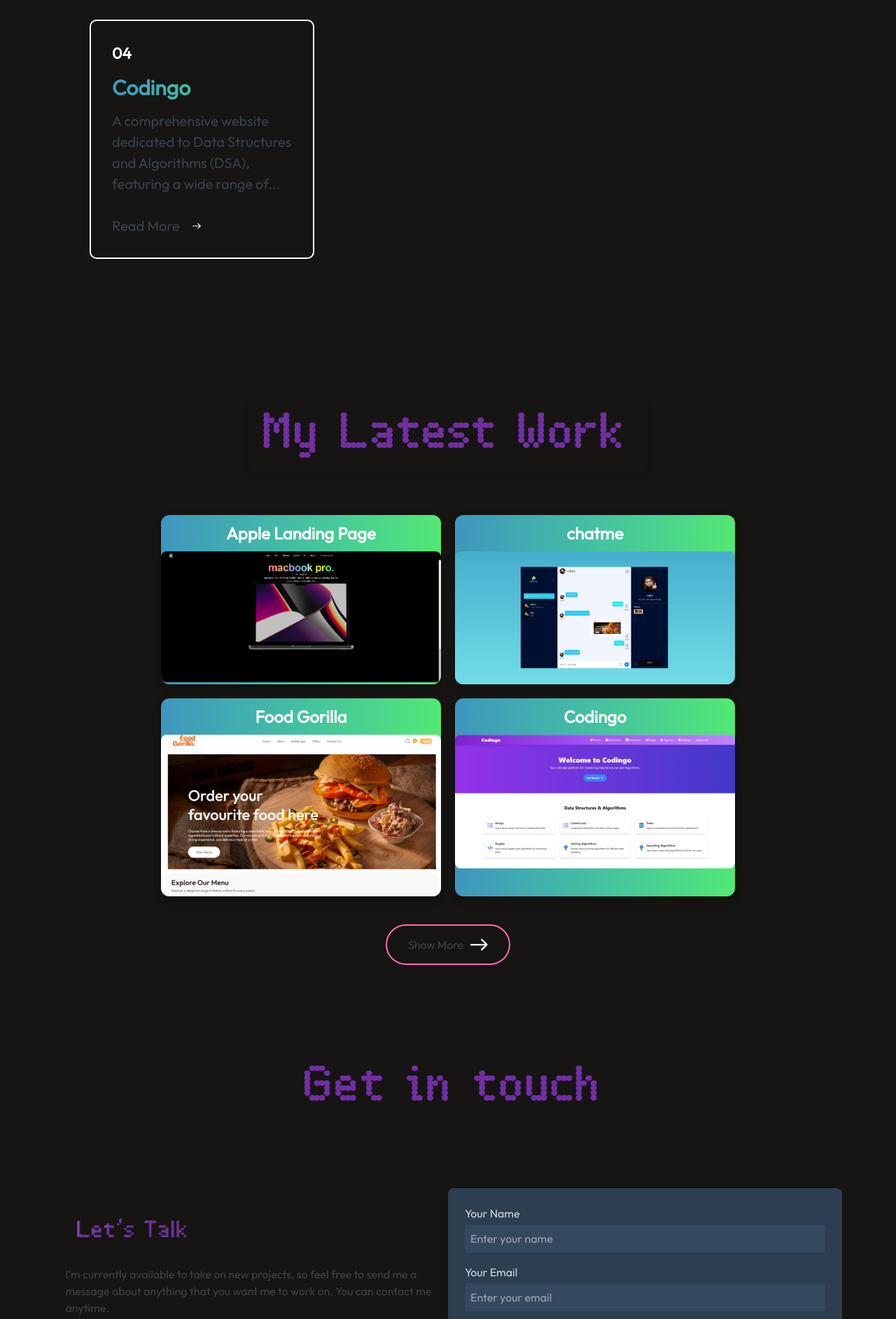
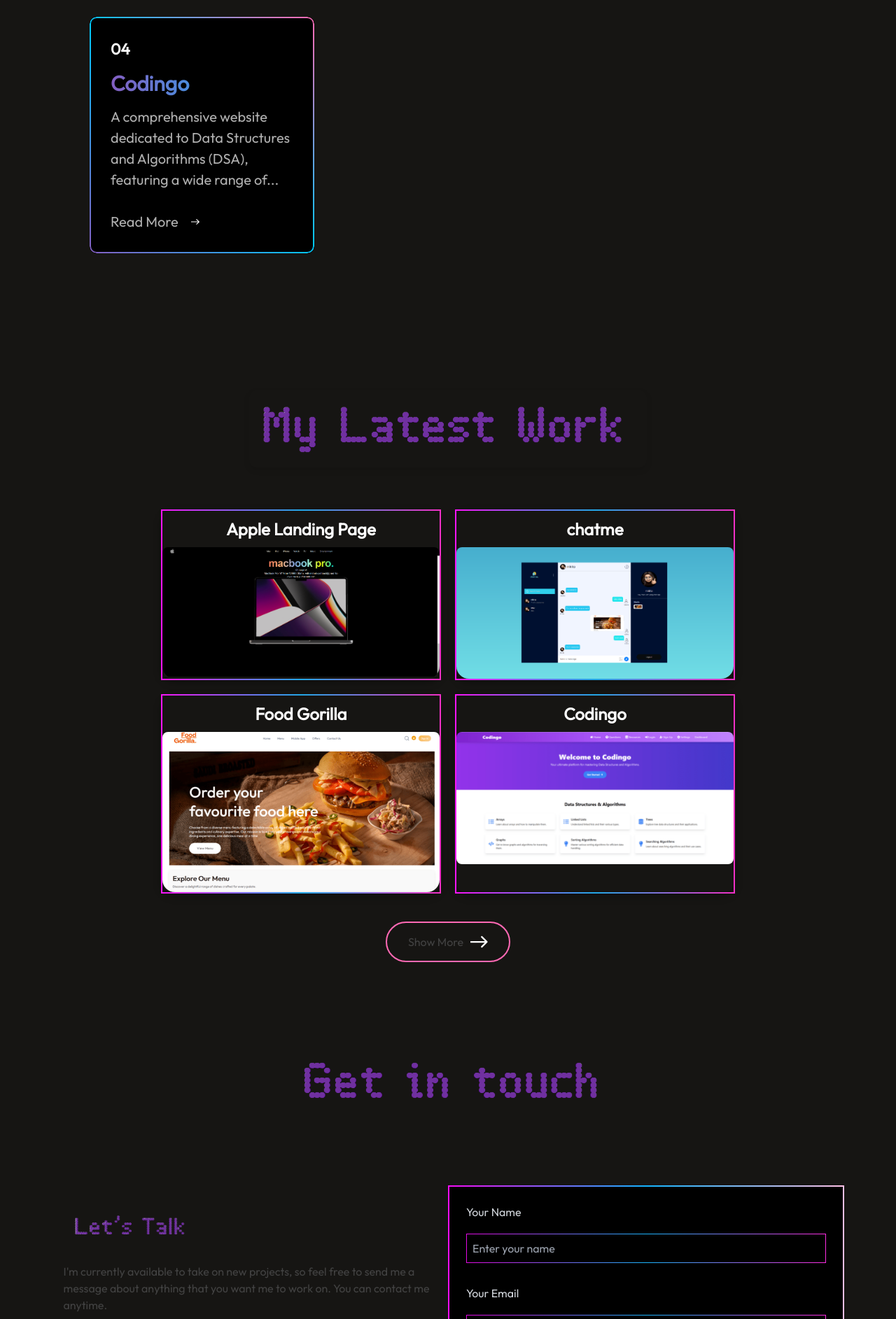
Before and after one commit to ShivamShashank11/portfolio, a React (Vite) app: page / in a window 1280 px wide. Shown: the part 3315-5200 px from the top of the page at 70% size. Built offline with nearby package versions, Linux system fonts and the light colour scheme.

Commit message:
fix bugs

```diff
--- a/src/Components/Contact/Contact.css
+++ b/src/Components/Contact/Contact.css
@@ -18,6 +18,11 @@
   gap: 15px;
   box-sizing: border-box;
   padding: 10px;
+  background-color: black; /* Set form background to black */
+  color: white; /* Set text color to white */
+  border: 2px solid transparent; /* Thin border */
+  border-image: linear-gradient(to right, rgb(245, 12, 245), rgb(19, 180, 255), rgb(255, 192, 229)); /* Gradient border */
+  border-image-slice: 1; /* Apply the gradient to the entire border */
 }
 
 /* Form Group */
@@ -33,6 +38,11 @@
   width: 100%;
   padding: 10px;
   box-sizing: border-box;
+  border: 1px solid transparent; /* Thin border */
+  background-color: black; /* Set background to black */
+  color: white; /* Set text color to white */
+  border-image: linear-gradient(to right, rgb(228, 9, 228), rgb(27, 182, 253), rgb(255, 45, 227)); /* Gradient border for input/textarea */
+  border-image-slice: 1; /* Apply the gradient border */
 }
 
 /* Responsive Button */
--- a/src/Components/Contact/Contact.jsx
+++ b/src/Components/Contact/Contact.jsx
@@ -74,8 +74,7 @@
         </div>
         <form
           onSubmit={onSubmit}
-          className="contact-right w-full lg:w-1/2 p-6 rounded-lg shadow-lg"
-          style={{ backgroundColor: "#2c3e50" }} // Explicitly setting the form background color
+          className="contact-form w-full lg:w-1/2 p-6 rounded-lg"
         >
           <label htmlFor="name" className="block mb-1 text-gray-300">
             Your Name
@@ -87,11 +86,6 @@
             id="name"
             required
             className="w-full p-2 rounded mb-4"
-            style={{
-              backgroundColor: "#34495e", // Input background color
-              borderColor: "#34495e", // Border color to match the background
-              color: "#ecf0f1", // Light gray text color
-            }}
           />
           <label htmlFor="email" className="block mb-1 text-gray-300">
             Your Email
@@ -103,11 +97,6 @@
             id="email"
             required
             className="w-full p-2 rounded mb-4"
-            style={{
-              backgroundColor: "#34495e",
-              borderColor: "#34495e",
-              color: "#ecf0f1",
-            }}
           />
           <label htmlFor="message" className="block mb-1 text-gray-300">
             Write your message here
@@ -119,19 +108,16 @@
             placeholder="Enter your message"
             required
             className="w-full p-2 rounded mb-4"
-            style={{
-              backgroundColor: "#34495e",
-              borderColor: "#34495e",
-              color: "#ecf0f1",
-            }}
           ></textarea>
           <button
             className="ui-btn text-white px-4 py-2 rounded"
             style={{
-              backgroundColor: "#16a085", // Button background color
+              backgroundColor: "black", // Button background color is black
+              border: "2px solid", // Border with solid style
+              borderImage: "linear-gradient(to right, purple, blue, pink) 1", // Gradient border
             }}
-            onMouseOver={(e) => (e.target.style.backgroundColor = "#1abc9c")} // Hover effect
-            onMouseOut={(e) => (e.target.style.backgroundColor = "#16a085")} // Reset after hover
+            onMouseOver={(e) => (e.target.style.backgroundColor = "#333")} // Hover effect
+            onMouseOut={(e) => (e.target.style.backgroundColor = "black")} // Reset after hover
           >
             <span>Submit</span>
           </button>
--- a/src/Components/Footer/Footer.css
+++ b/src/Components/Footer/Footer.css
@@ -5,6 +5,13 @@
   display: flex;
   flex-direction: column;
   gap: 25px;
+}
+
+.footer-line {
+  height: 2px; /* Adjust thickness here if needed */
+  background: linear-gradient(90deg, #845EC2, #00C9FF, #FF69B4);
+  margin: 20px 0;
+  border: none;
 }
 
 .footer-name {
--- a/src/Components/Footer/Footer.jsx
+++ b/src/Components/Footer/Footer.jsx
@@ -1,4 +1,3 @@
-// eslint-disable-next-line no-unused-vars
 import React from "react";
 import pic from "../../assets/pic.png"; // Import your pic.png image
 import "./Footer.css";
@@ -16,7 +15,7 @@
           </p>
         </div>
       </div>
-      <hr />
+      <div className="footer-line" /> {/* New Gradient Line */}
       <div className="footer-bottom">
         <p className="footer-bottom-left">
           © 2024 Shivam Shashank. All rights reserved.
--- a/src/Components/MyWork/MyWork.css
+++ b/src/Components/MyWork/MyWork.css
@@ -6,7 +6,7 @@
   justify-content: center;
   gap: 40px; /* Space between sections */
   padding: 1rem;
-  background: transparent;
+  background: transparent; /* No background */
 }
 
 .title-box {
@@ -15,7 +15,9 @@
 
 .title-box h1 {
   font-size: 2.5rem; /* Title size */
-  color: #ffffff;
+  background: linear-gradient(to right, #22A7F0, #F320C6); /* Blue to Pink gradient */
+  -webkit-background-clip: text;
+  color: transparent;
   margin-bottom: 0.5rem;
   font-weight: 700;
 }
@@ -36,19 +38,23 @@
 }
 
 .work-item {
-  border-radius: 12px;
+  border-radius: 20px; /* Slightly curved border for a modern look */
   overflow: hidden;
   width: 100%;
   max-width: 400px; /* Limit max width for larger screens */
   height: auto; /* Maintain aspect ratio */
-  background: linear-gradient(to right, color(display-p3 34% 58% 73%), color(display-p3 50% 90% 50%)); /* New gradient */
+  border: 2px solid transparent; /* Thin border */
+  background-clip: content-box; /* Ensures the background doesn't cover the border */
+  background-color: transparent; /* No background color */
+  border-image: linear-gradient(to right, rgb(247, 20, 247), rgb(34, 167, 230), rgb(240, 48, 198)) 1; /* Apply gradient to the border */
   box-shadow: 0 4px 12px rgba(0, 0, 0, 0.3);
-  transition: transform 0.3s ease, box-shadow 0.3s ease;
+  transition: transform 0.3s ease, box-shadow 0.3s ease, border-radius 0.3s ease;
 }
 
 .work-item:hover {
   transform: scale(1.05);
   box-shadow: 0 8px 20px rgba(0, 0, 0, 0.4);
+  border-radius: 22px; /* Slightly more rounded on hover */
 }
 
 .work-item h2 {
@@ -66,7 +72,7 @@
   max-height: 100%; /* Ensure it doesn't exceed the container */
   object-fit: contain; /* Prevent cropping */
   display: block;
-  border-radius: 8px;
+  border-radius: 8px; /* Slight curve for the image/video */
 }
 
 /* Show More Button */
@@ -131,6 +137,7 @@
   box-shadow: 0 4px 8px rgba(0, 0, 0, 0.1);
 }
 
+/* Responsive Styles */
 @media (max-width: 1024px) {
   .title-box h1 {
     font-size: 2rem;
--- a/src/Components/Navbar/Navbar.jsx
+++ b/src/Components/Navbar/Navbar.jsx
@@ -71,7 +71,7 @@
       </ul>
       <div className="icons-right">
         <a
-          href="https://linkedin.com/in/shivamshashank961"
+          href="https://linkedin.com/in/shivam-shashank-616957213"
           target="_blank"
           rel="noopener noreferrer"
           className="linkedin-icon"
--- a/src/Components/Services/Services.css
+++ b/src/Components/Services/Services.css
@@ -14,9 +14,33 @@
     gap: 10px;
     padding: 30px;
     border-radius: 10px;
-    border: 2px solid white;
+    background-color: #000; /* Set the background color to black */
+    position: relative;
+    overflow: hidden;
+    cursor: pointer;
+    transition: transform 0.4s;
+}
+
+/* Gradient border effect */
+.services-format::before {
+    content: "";
+    position: absolute;
+    top: 0;
+    left: 0;
+    right: 0;
+    bottom: 0;
+    border-radius: 10px;
+    padding: 2px; /* Border thickness */
+    background: linear-gradient(45deg, #845EC2, #00C9FF, #FF69B4); /* Gradient colors */
+    -webkit-mask: linear-gradient(#000 0 0) content-box, linear-gradient(#000 0 0);
+    -webkit-mask-composite: destination-out;
+    mask-composite: exclude;
+}
+
+.services-format:hover {
+    transform: scale(1.05);
     transition: 0.4s;
-    cursor: pointer;
+    background-color: #3f0028; /* Slightly darker color on hover */
 }
 
 .services-container {
@@ -29,19 +53,20 @@
 .services-format h3 {
     font-size: 22px;
     font-weight: 600;
+    color: #FFF; /* White text for better readability */
 }
 
 .services-format h2 {
     font-size: 30px;
     font-weight: 800;
-    background: linear-gradient(to right, color(display-p3 34% 58% 73%), color(display-p3 50% 90% 50%));
+    background: linear-gradient(to right, #845EC2, #00C9FF); /* Gradient text */
     background-clip: text;
     -webkit-background-clip: text;
     -webkit-text-fill-color: transparent;
 }
 
 .services-format p {
-    color: #394250;
+    color: #B0B0B0; /* Light gray for readability on black */
     font-size: 20px;
     line-height: 30px;
     max-width: 300px;
@@ -52,17 +77,11 @@
     gap: 10px;
     align-items: center;
     margin-top: 20px;
+    color: #845EC2;
 }
 
 .services-readmore img {
     width: 20px;
-}
-
-.services-format:hover {
-    border: 2px solid #ff00ff;
-    background-image: linear-gradient(45deg, #3f0028, #582300);
-    transform: scale(1.05);
-    transition: 0.4s;
 }
 
 @media(max-width: 768px) {
@@ -93,13 +112,6 @@
     }
 }
 
-.services-readmore {
-    display: flex;
-    align-items: center;
-    cursor: pointer;
-    color: #845EC2;
-}
-
 .services-readmore p {
     margin-right: 8px;
 }
```
